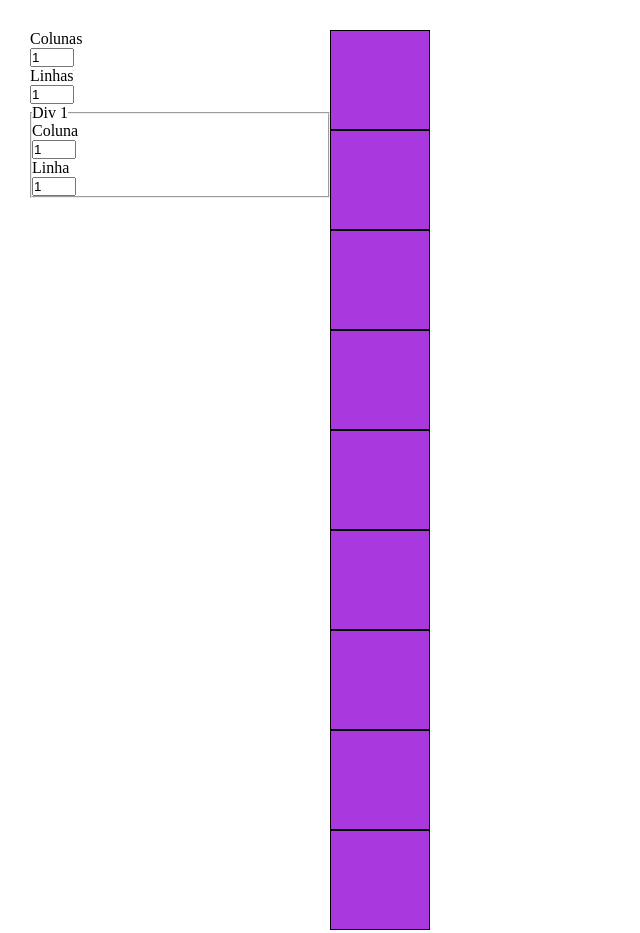
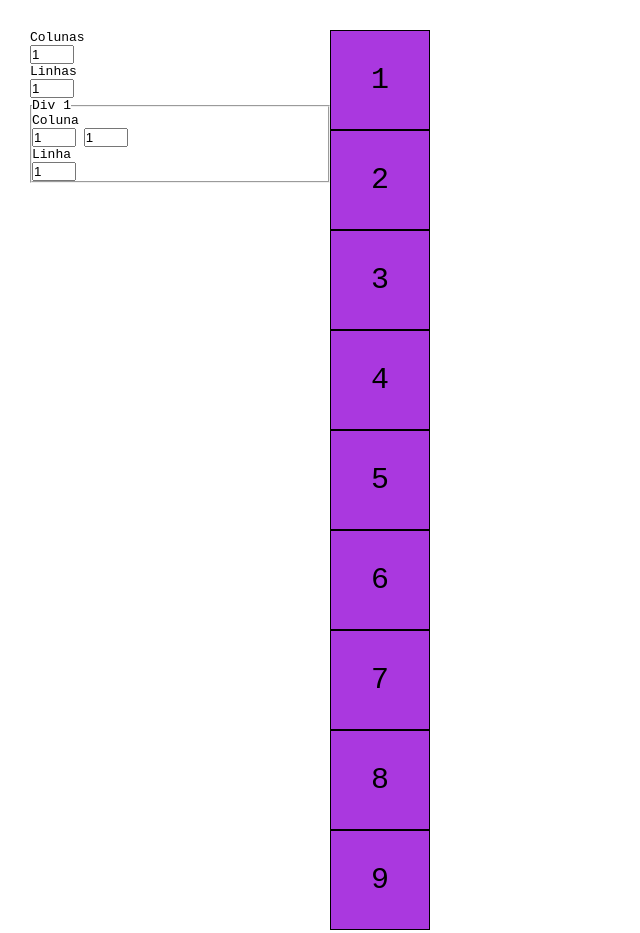
Before and after one commit to iasminln/simulador-grid, a plain HTML site: page index.html in a window 1280 px wide. Shown: the whole page, without its empty margins (0-640 px from the left). Drawn offline with Linux system fonts and the light colour scheme.

Commit message:
testes na função de grid

```diff
--- a/css/scss/_estrutura.scss
+++ b/css/scss/_estrutura.scss
@@ -2,4 +2,5 @@
   padding: 30px;
   display: grid;
   grid-template-columns: 300px 1fr;
+  font-family: monospace;
 }
--- a/css/scss/_resultado.scss
+++ b/css/scss/_resultado.scss
@@ -9,4 +9,8 @@
   height: 100vh;
   background-color: rgb(170, 56, 223);
   border: 1px solid #000000;
+  display: flex;
+  align-items: center;
+  justify-content: center;
+  font-size: font(30);
 }
--- a/index.html
+++ b/index.html
@@ -29,24 +29,25 @@
 
         <fieldset>
           <legend>Div 1</legend>
-          <label for="ret-1">Coluna</label>
-          <input type="number" min="1" max="9" value="1" name="ret-1" id="gridColumn">
+          <label for="ret1">Coluna</label>
+          <input type="number" min="1" max="9" value="1" name="ret1" id="colInicio">
+          <input type="number" min="1" max="9" value="1" name="ret1" id="colFim">
 
           <label for="ret-1">Linha</label>
-          <input type="number" min="1" max="9" value="1" name="ret-1" id="gridRow">
+          <input type="number" min="1" max="9" value="1" name="ret1" id="gridRow">
         </fieldset>
       </form>
 
       <div class="resultado">
-        <div class="grid ret-1"></div>
-        <div class="grid ret-2"></div>
-        <div class="grid ret-3"></div>
-        <div class="grid ret-4"></div>
-        <div class="grid ret-5"></div>
-        <div class="grid ret-6"></div>
-        <div class="grid ret-7"></div>
-        <div class="grid ret-8"></div>
-        <div class="grid ret-9"></div>
+        <div class="grid ret1">1</div>
+        <div class="grid ret2">2</div>
+        <div class="grid ret3">3</div>
+        <div class="grid ret4">4</div>
+        <div class="grid ret5">5</div>
+        <div class="grid ret6">6</div>
+        <div class="grid ret7">7</div>
+        <div class="grid ret8">8</div>
+        <div class="grid ret9">9</div>
       </div>
     </div>
   </body>
--- a/js/script.js
+++ b/js/script.js
@@ -1,6 +1,6 @@
 const controles = document.querySelector(".controles");
 const resultado = document.querySelector(".resultado");
-const grid1 = document.querySelector(".ret-1")
+const grid1 = document.querySelector(".ret1")
 
 controles.addEventListener("change", handleChange);
 
@@ -25,6 +25,16 @@ const selecionarStyle = {
     resultado.style.gridTemplateRows = estilo;
   },
 
+  ret1(value, e) {
+    if(e.target.id === "colInicio" || e.target.id === "colFim"){
+      grid1.style.gridColumn = value;
+    } else {
+      grid1.style.gridRow = value;
+    }
+
+
+  }
+
 
 };
 
@@ -34,7 +44,10 @@ const selecionarStyle = {
 function handleChange(e) {
   const name = e.target.name;
   const value = e.target.value;
+  const teste = e.target.id;
 
-  selecionarStyle[name](value);
+  // console.log(name, value, teste)
+
+  selecionarStyle[name](value, e);
 
 }
```
Also changed, not shown: css/style.css.
